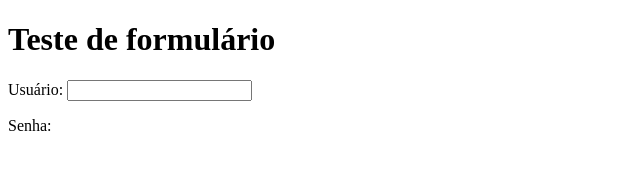
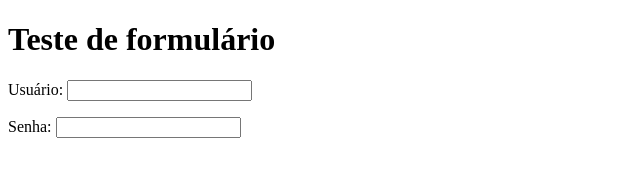
Before and after one commit to franciscojrlopes/HTML-CSS, a plain HTML site: page Exercícios/Ex025/form002.html in a window 1280 px wide. Shown: the whole page, without its empty margins (0-640 px from the left). Drawn offline with Linux system fonts and the light colour scheme.

Commit message:
Update form002.html

```diff
--- a/Exercícios/Ex025/form002.html
+++ b/Exercícios/Ex025/form002.html
@@ -14,7 +14,7 @@
             <input type="text" name="usu" id="iusu">
         </p>
         <p>
-            <label for="isen"> Senha:</label>
+            <label for="isen"> Senha:</label> <input type="password" name="sen" id="isen">
         </p>
 
     </form>
```
